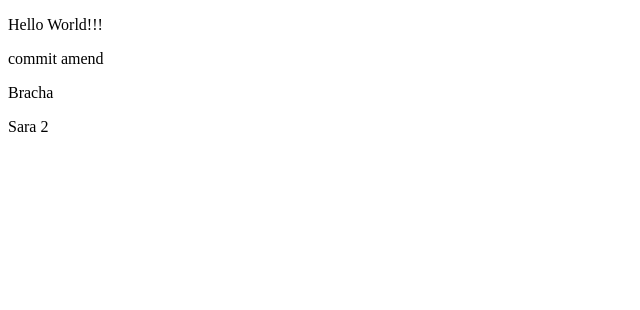
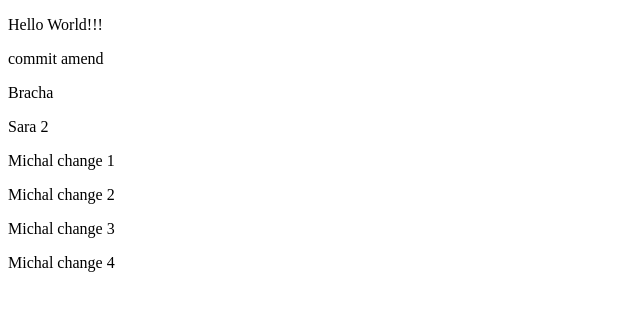
Before and after one commit to efratAma/learning-git, a plain HTML site: page index.html in a window 1280 px wide. Shown: the whole page, without its empty margins (0-640 px from the left). Drawn offline with Linux system fonts and the light colour scheme.

Commit message:
Michal - all chages

```diff
--- a/index.html
+++ b/index.html
@@ -12,5 +12,11 @@
 
     <p>Bracha</p>
     <a>Sara 2</a>
+
+    <p>Michal change 1</p>
+    <p>Michal change 2</p>
+
+    <p>Michal change 3</p>
+    <p>Michal change 4</p>
 </body>
 </html>
```
